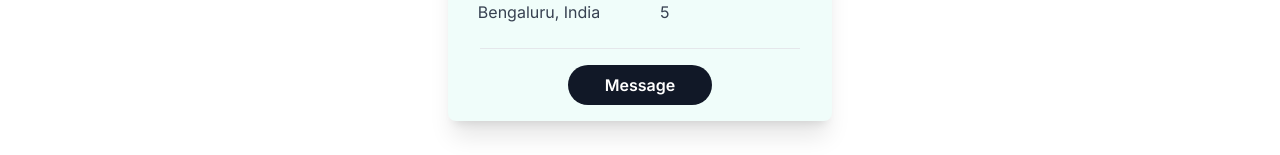
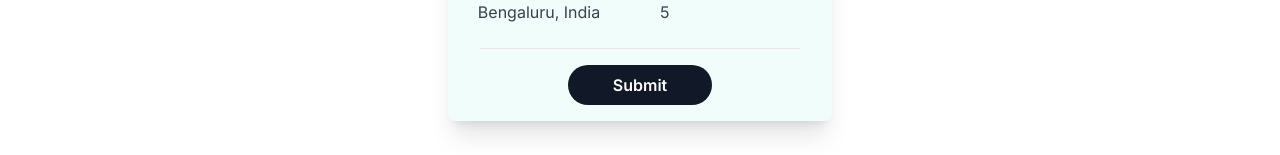
Before and after one commit to Anubhav-Webknot/employee-management-nextjs, a Next.js app: page /profile in a window 1280 px wide. Shown: the part 536-691 px from the top of the page. Built offline with nearby package versions, Linux system fonts and the light colour scheme.

Commit message:
navbar and profile bug fixes

```diff
--- a/src/app/profile/page.jsx
+++ b/src/app/profile/page.jsx
@@ -40,7 +40,7 @@ export default function profile(){
         </li>
     </ul>
     <div class="p-4 border-t mx-8 mt-2">
-        <button class="w-1/2 block mx-auto rounded-full bg-gray-900 hover:shadow-lg font-semibold text-white px-6 py-2">Message</button>
+        <button class="w-1/2 block mx-auto rounded-full bg-gray-900 hover:shadow-lg font-semibold text-white px-6 py-2">Submit</button>
     </div>
 </div>
         </main>
```
